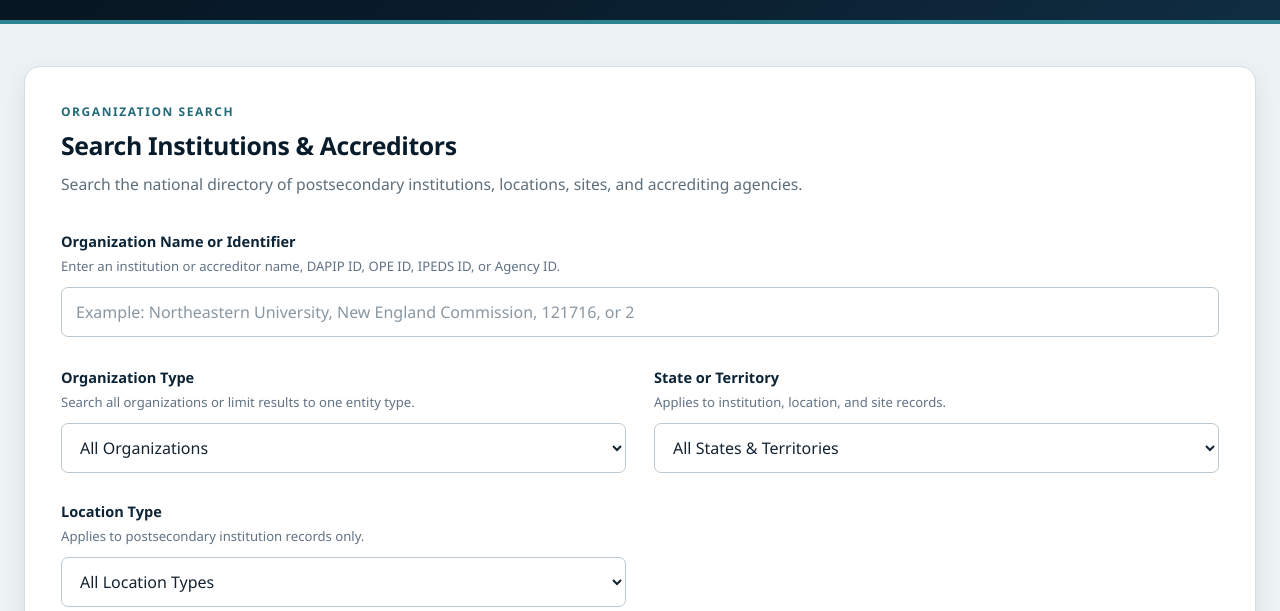
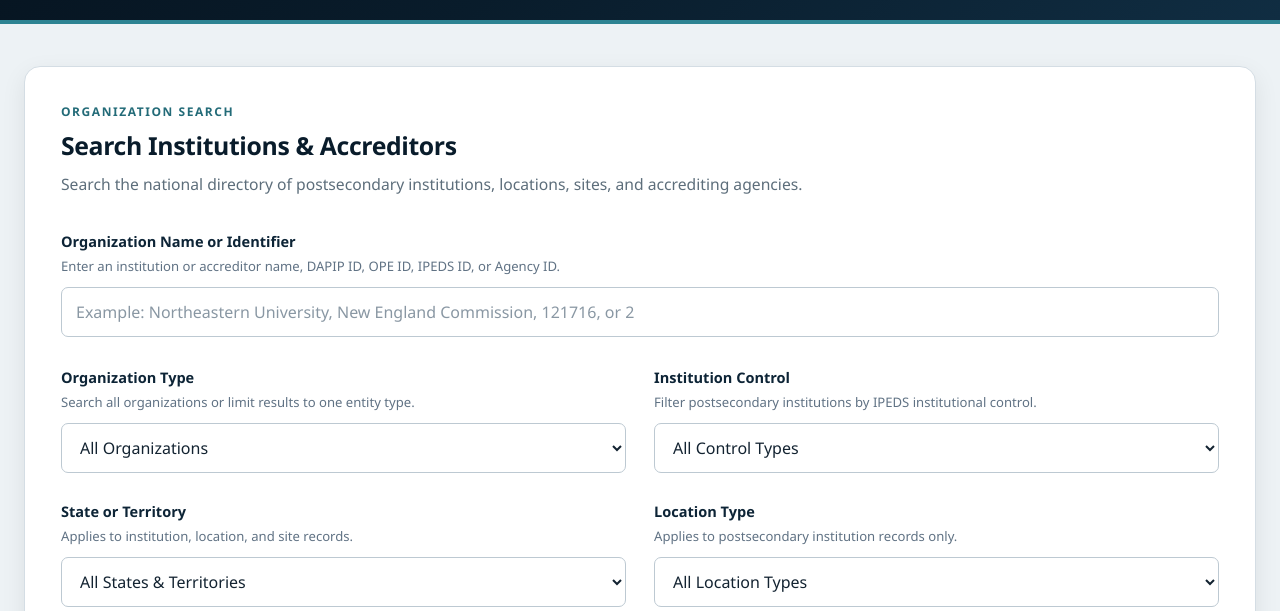
Before and after one commit to IainAmosMelchizedek/consultant-directory, a plain HTML site: page index.html in a window 1280 px wide. Shown: the part 189-800 px from the top of the page. Drawn offline with Linux system fonts and the light colour scheme.

Commit message:
Add institution control search filter

```diff
--- a/index.html
+++ b/index.html
@@ -107,6 +107,49 @@
 
                         <option value="accreditors">
                             Accrediting Agencies
+                        </option>
+
+                    </select>
+
+                </div>
+
+
+                <div
+                    id="institutionControlFilterField"
+                    class="filter-field"
+                >
+
+                    <label for="institutionControlFilter">
+                        Institution Control
+                    </label>
+
+                    <p class="field-help">
+                        Filter postsecondary institutions by IPEDS institutional control.
+                    </p>
+
+                    <select id="institutionControlFilter">
+
+                        <option
+                            value=""
+                            selected
+                        >
+                            All Control Types
+                        </option>
+
+                        <option value="Public">
+                            Public
+                        </option>
+
+                        <option value="Private nonprofit">
+                            Private nonprofit
+                        </option>
+
+                        <option value="Private for-profit">
+                            Private for-profit
+                        </option>
+
+                        <option value="Unclassified">
+                            Unclassified
                         </option>
 
                     </select>
--- a/js/app.js
+++ b/js/app.js
@@ -17,6 +17,12 @@ const institutionSearch =
 
 const organizationTypeFilter =
     document.getElementById("organizationTypeFilter");
+
+const institutionControlFilter =
+    document.getElementById("institutionControlFilter");
+
+const institutionControlFilterField =
+    document.getElementById("institutionControlFilterField");
 
 const stateFilter =
     document.getElementById("stateFilter");
@@ -164,9 +170,11 @@ function updateFilterVisibility() {
 
     if (organizationType === "accreditors") {
 
+        institutionControlFilter.value = "";
         stateFilter.value = "";
         locationTypeFilter.value = "";
 
+        institutionControlFilterField.hidden = true;
         stateFilterField.hidden = true;
         locationTypeFilterField.hidden = true;
 
@@ -174,6 +182,7 @@ function updateFilterVisibility() {
     }
 
 
+    institutionControlFilterField.hidden = false;
     stateFilterField.hidden = false;
     locationTypeFilterField.hidden = false;
 }
@@ -221,6 +230,26 @@ function buildDirectoryParams() {
         params.set(
             "organization_kind",
             "eq.accreditor"
+        );
+    }
+
+
+    // --------------------------------------------------------
+    // Institution-only control filter
+    // --------------------------------------------------------
+
+    const institutionControl =
+        institutionControlFilter.value.trim();
+
+
+    if (
+        organizationType !== "accreditors" &&
+        institutionControl
+    ) {
+
+        params.set(
+            "institution_control",
+            `eq.${institutionControl}`
         );
     }
 
@@ -937,6 +966,9 @@ function clearSearch() {
     organizationTypeFilter.value =
         "all";
 
+    institutionControlFilter.value =
+        "";
+
     stateFilter.value =
         "";
 
```
